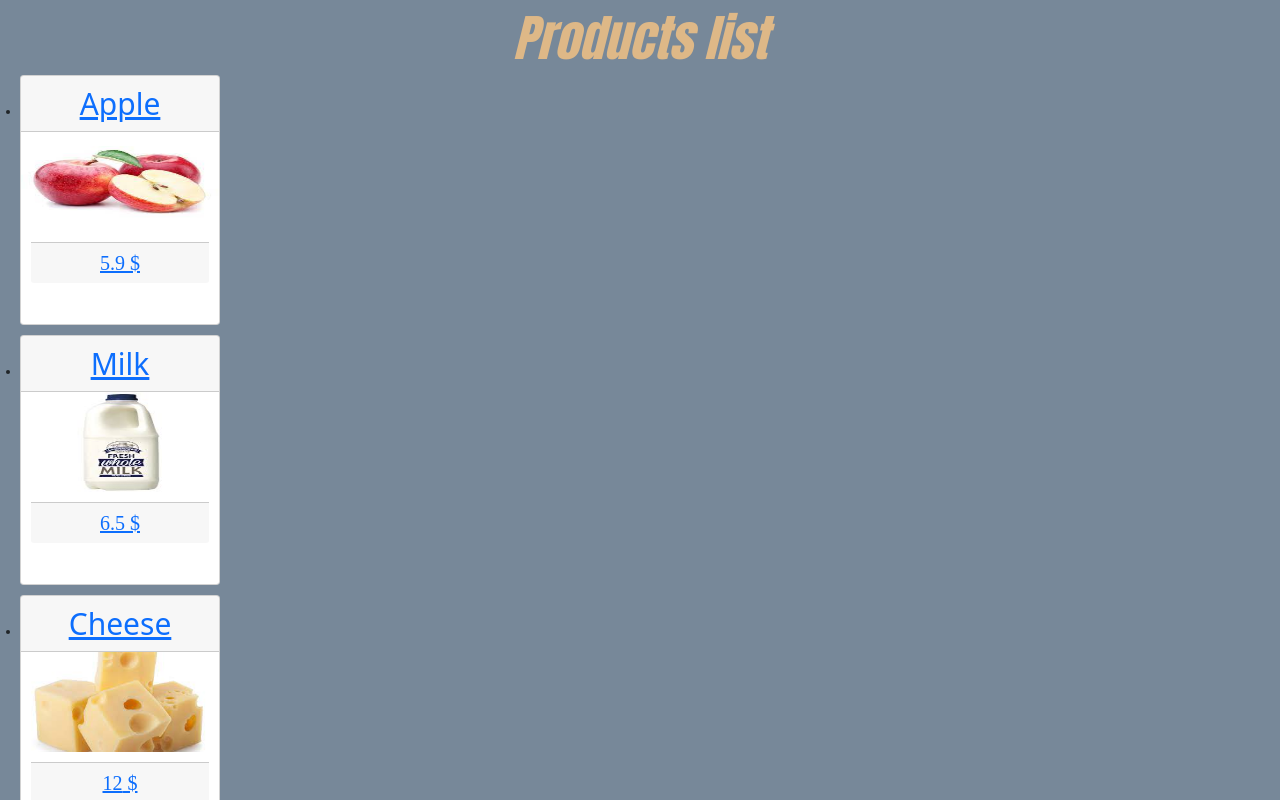
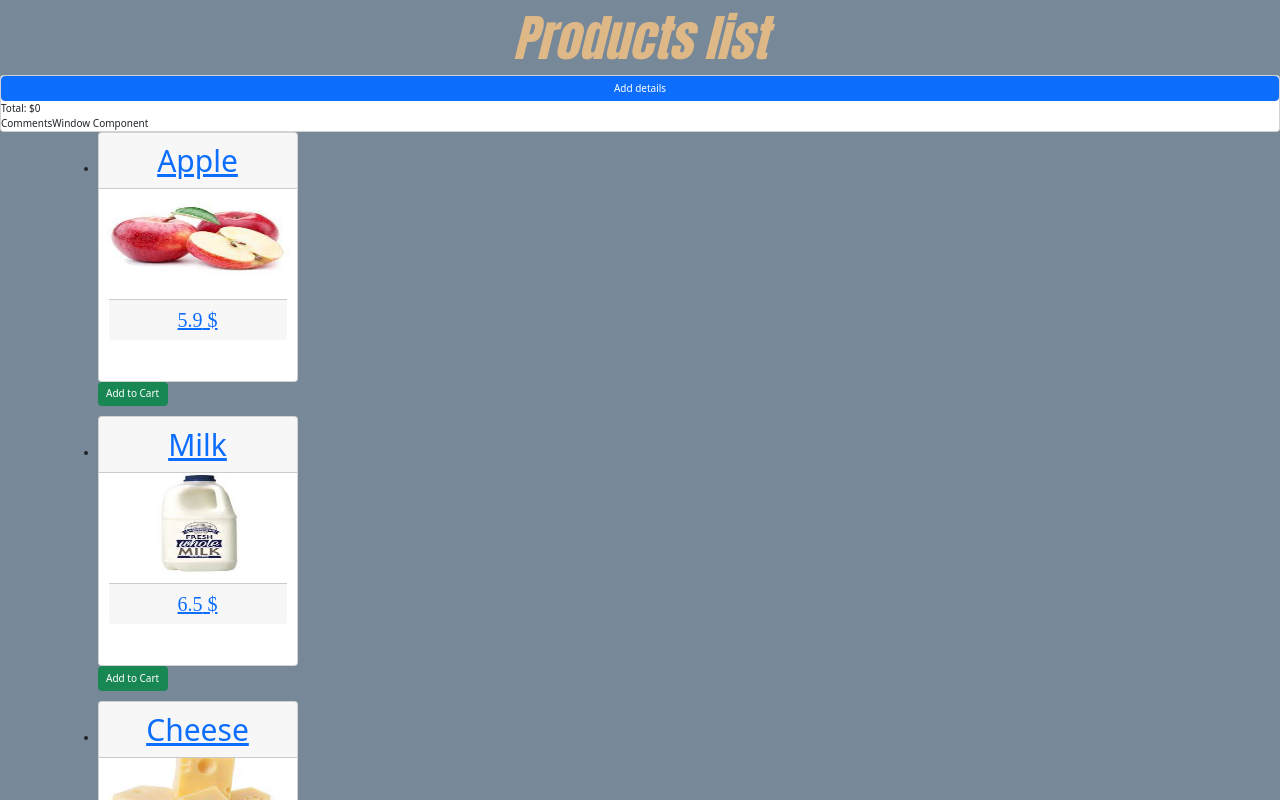
Before and after one commit to RomZil/react-first-app, a React (Create React App) app in the folder my-react-app/: page / in a window 1280 px wide. Shown: the top 800 px of the page. Built offline with nearby package versions, Linux system fonts and the light colour scheme; no server answers.

Commit message:
finish cart

```diff
--- a/my-react-app/src/App.js
+++ b/my-react-app/src/App.js
@@ -39,9 +39,9 @@ function App() {
     <>
       <Router>
         <Routes>
-          <Route exact path="/" element={<Home items={dbdata} onAdd={onAdd} /> }  />
+          <Route exact path="/" element={<Home items={dbdata} onAdd={onAdd} cartItems={cartItems} /> }  />
           <Route exact path="/ItemDetails/:id/" element={<ItemDetails />} />
-          <Route exact path="/Cart" element={<Cart />} />
+          <Route exact path="/Cart" element={<Cart cartItems={cartItems} />} />
         </Routes>
       </Router>
     </>
--- a/my-react-app/src/components/Cart.jsx
+++ b/my-react-app/src/components/Cart.jsx
@@ -11,6 +11,7 @@ function Cart({ items }) {
 
   const getTotal = () => {
     let sum = 0;
+    // console.log(items);
     items.map((item) => (sum += item.price));
     return sum;
   };
@@ -18,6 +19,8 @@ function Cart({ items }) {
   const changeCommentsDisp = () => {
     setShowComments(!showComments);
   };
+
+  // console.log("cart view")
 
   return (
 
--- a/my-react-app/src/components/ExpenseItem.jsx
+++ b/my-react-app/src/components/ExpenseItem.jsx
@@ -4,7 +4,7 @@ import "../style/ExpenseItem.css";
 import { Link } from "react-router-dom";
 
 
-function ExpenseItem( props, { onAdd }) {
+function ExpenseItem( props ) {
   return (
     <ul>
       <li>
@@ -29,10 +29,10 @@ function ExpenseItem( props, { onAdd }) {
           </Card>
         </Link>
 
-        {onAdd ? (
+        {props.onAdd ? (
           <Button
             variant="success"
-            onClick={(e) => onAdd(e, props.id)}
+            onClick={(e) => props.onAdd(e, props.id)}
           >
             Add to Cart
           </Button>
--- a/my-react-app/src/pages/Home.jsx
+++ b/my-react-app/src/pages/Home.jsx
@@ -2,16 +2,16 @@ import ExpenseItem from "../components/ExpenseItem";
 import "../style/Home.css";
 import "bootstrap/dist/css/bootstrap.min.css";
 import Cart from "../components/Cart";
-// import React, { useState, useEffect } from 'react';
-// import {data} from '../data/mockdata.js'
+import { Button, Row } from "react-bootstrap";
+import { Container } from "react-bootstrap/esm";
 
-const Home = ({items , onAdd}) => {
+const Home = ({cartItems , items , onAdd}) => {
 
   return (
     <div className="Home">
       <div className="page_title"> Products list </div>
-      {!onAdd ? <Cart items={items} /> : <></>}
-      <div className="items">
+      {onAdd ? <Cart items={cartItems} /> : <></>}
+      <Container className="items">
         {items.map((item) => (
           <ExpenseItem
             onAdd={onAdd}
@@ -22,7 +22,7 @@ const Home = ({items , onAdd}) => {
             img={item.img}
           />
         ))}
-      </div>
+      </Container>
     </div>
   );
 }
```
